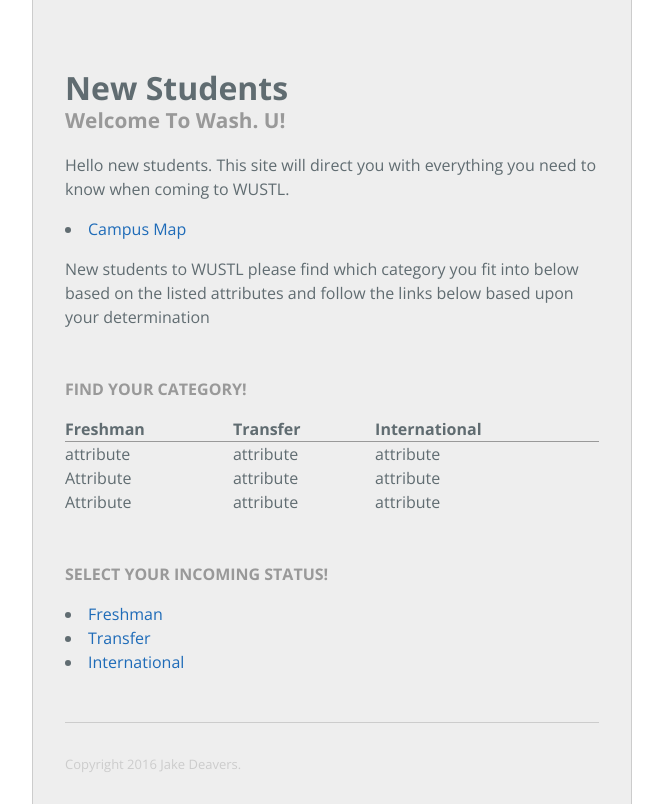
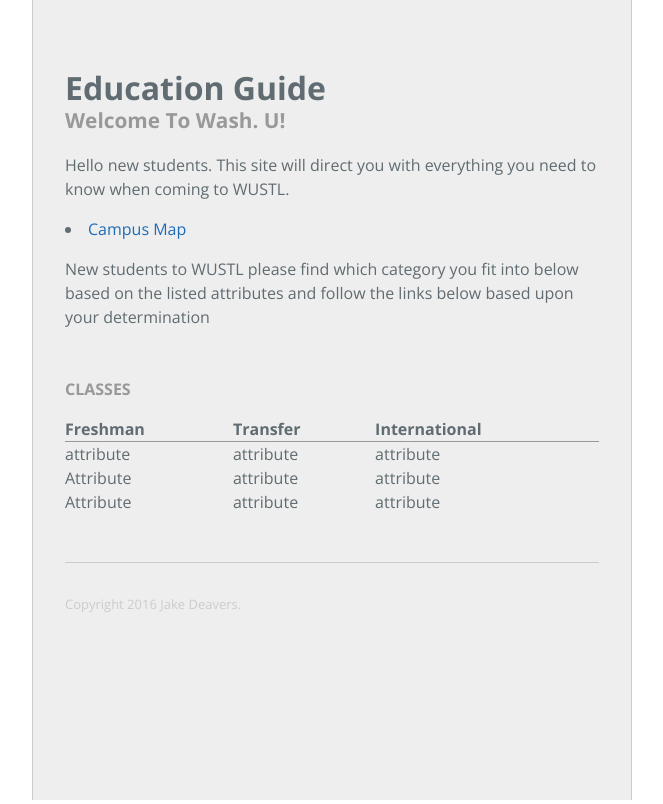
Before and after one commit to jakedeavers/EDUGUIDE, a plain HTML site: page index.html in a window 1280 px wide. Shown: the whole page, without its empty margins (308-971 px from the left). Drawn offline with nearby package versions, Linux system fonts and the light colour scheme.

Commit message:
Update index.html

```diff
--- a/index.html
+++ b/index.html
@@ -39,7 +39,7 @@
     <div class="container">
 
       <section class="page-header">
-        <h1 class="project-name">New Students</h1>
+        <h1 class="project-name">Education Guide</h1>
         <h2 class="project-tagline">Welcome To Wash. U!</h2>
         <p>Hello new students. This site will direct you with everything you need to know when coming to WUSTL.</p>
         <li>
@@ -49,7 +49,7 @@
       </section>
 
       <section class="main-content">
-        <h3>Find your Category!</h3>
+        <h3>Classes</h3>
         <table>
           <tr>
             <th>Freshman</th>
@@ -74,18 +74,6 @@
         </table>
         </section>
 
-         <section class="main-content">
-        <h3>Select your incoming status!</h3>
-        <li>
-        <a href="http://wustl.edu">Freshman</a>
-        </li>
-        <li>
-        <a href="http://wustl.edu">Transfer</a>
-        </li>
-        <li>
-        <a href="http://wustl.edu">International</a>
-        </li>
-      </section>
 
       <footer class="site-footer">
         <hr>
```
